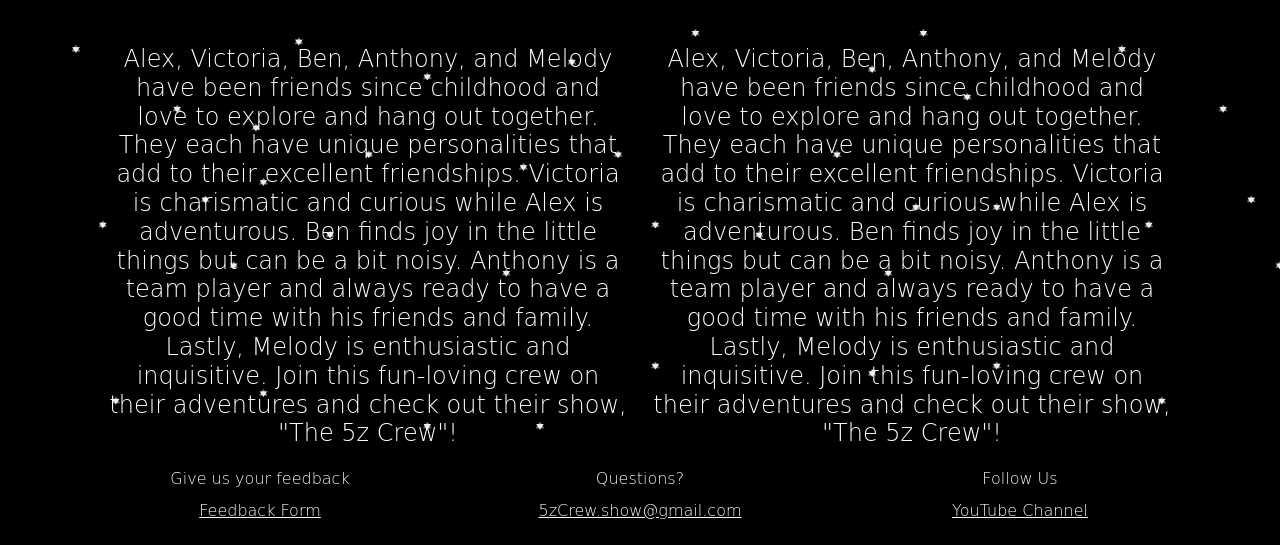
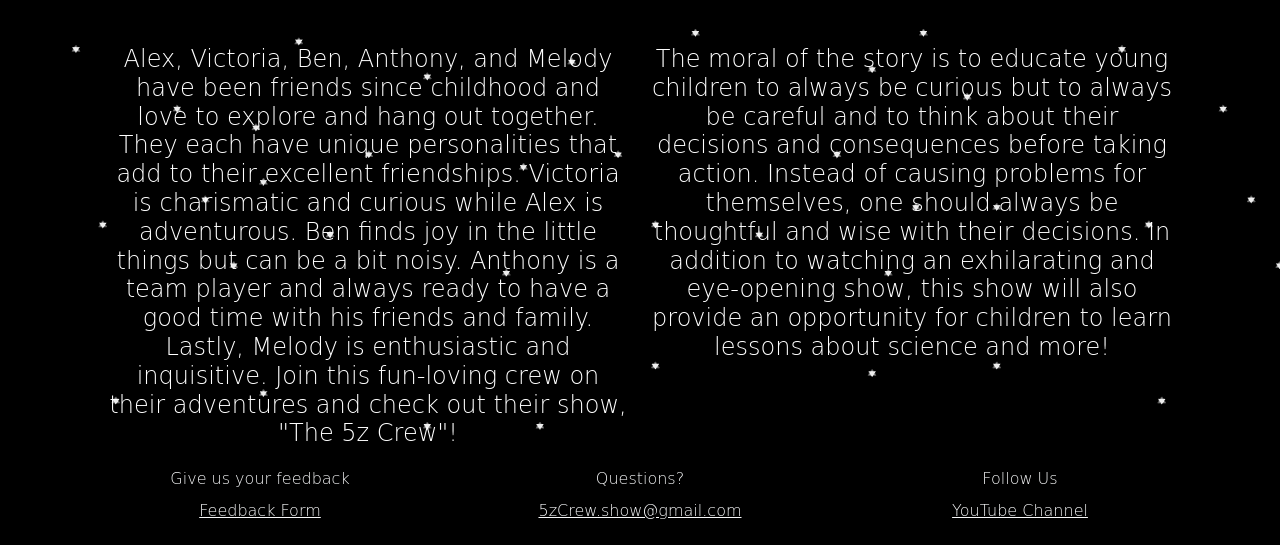
Before and after one commit to TanishqMittal11/WebsiteDesign2022-2023-, a plain HTML site: page show.html in a window 1280 px wide. Shown: the part 253-798 px from the top of the page. Drawn offline with nearby package versions, Linux system fonts and the light colour scheme; a web font is replaced by a local one.

Commit message:
Update show.html

```diff
--- a/show.html
+++ b/show.html
@@ -111,12 +111,9 @@ height: 100vh">
         </div>
         <div class="col">
             <h1 class="mb-5">Conclusion</h1>
-            <h4 class="">Alex, Victoria, Ben, Anthony, and Melody have been friends since childhood and love to explore
-                and hang out together. They each have unique personalities that add to their excellent friendships.
-                Victoria is charismatic and curious while Alex is adventurous. Ben finds joy in the little things but
-                can be a bit noisy. Anthony is a team player and always ready to have a good time with his friends and
-                family. Lastly, Melody is enthusiastic and inquisitive. Join this fun-loving crew on their adventures
-                and check out their show, "The 5z Crew"! </h4>
+            <h4 class="">The moral of the story is to educate young children to always be curious but to always be careful and to think about their decisions and consequences before taking action. Instead of causing problems for themselves, one should always be thoughtful and wise with their decisions. In addition to watching an exhilarating and eye-opening show, this show will also provide an opportunity for children to learn lessons about science and more!
+
+</h4>
         </div>
     </div>
     <div class="image_1 d-flex justify-content-center"> <img src="img/5555.png" style="margin-bottom: 100px;"> </div>
```
